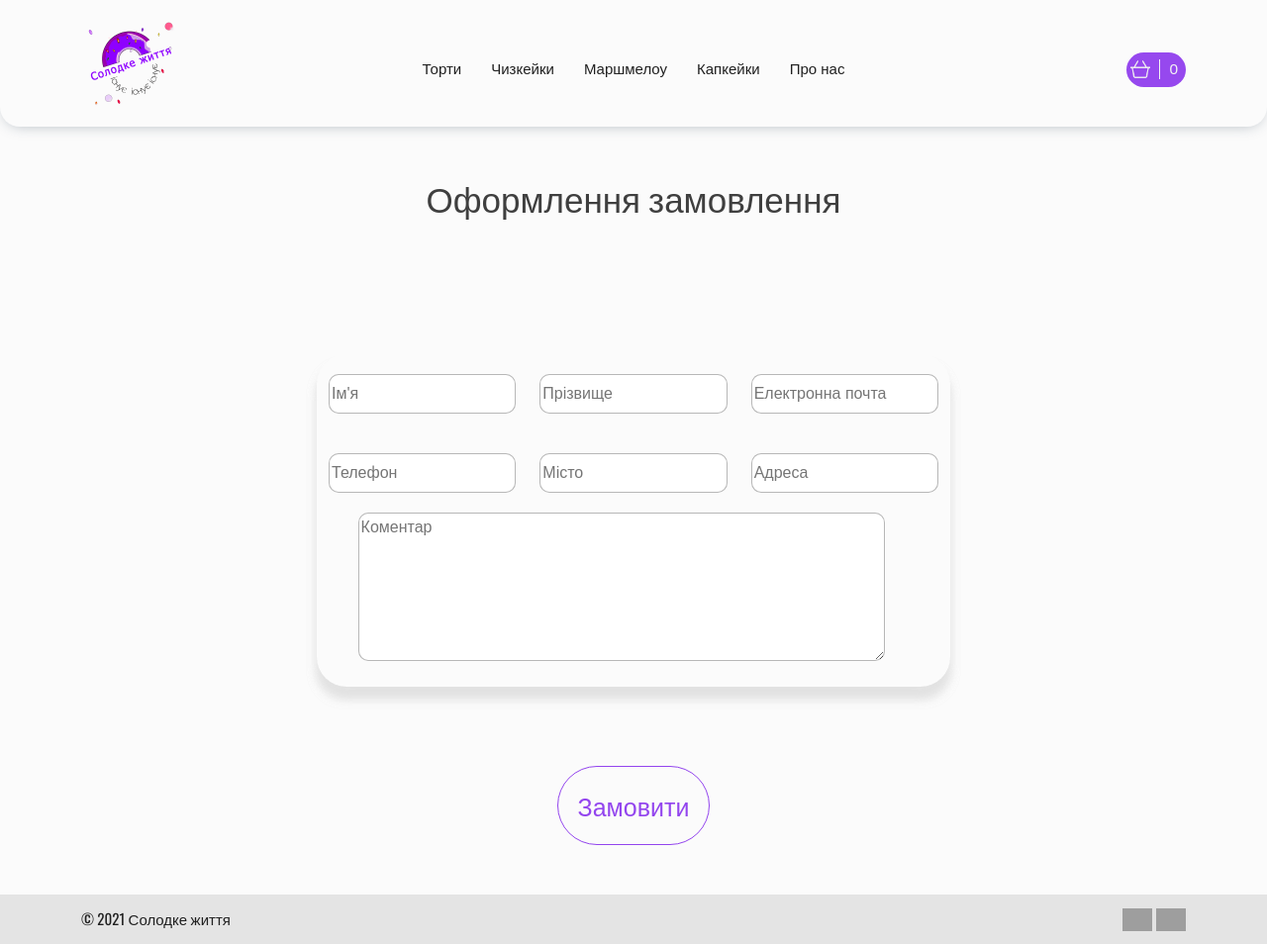
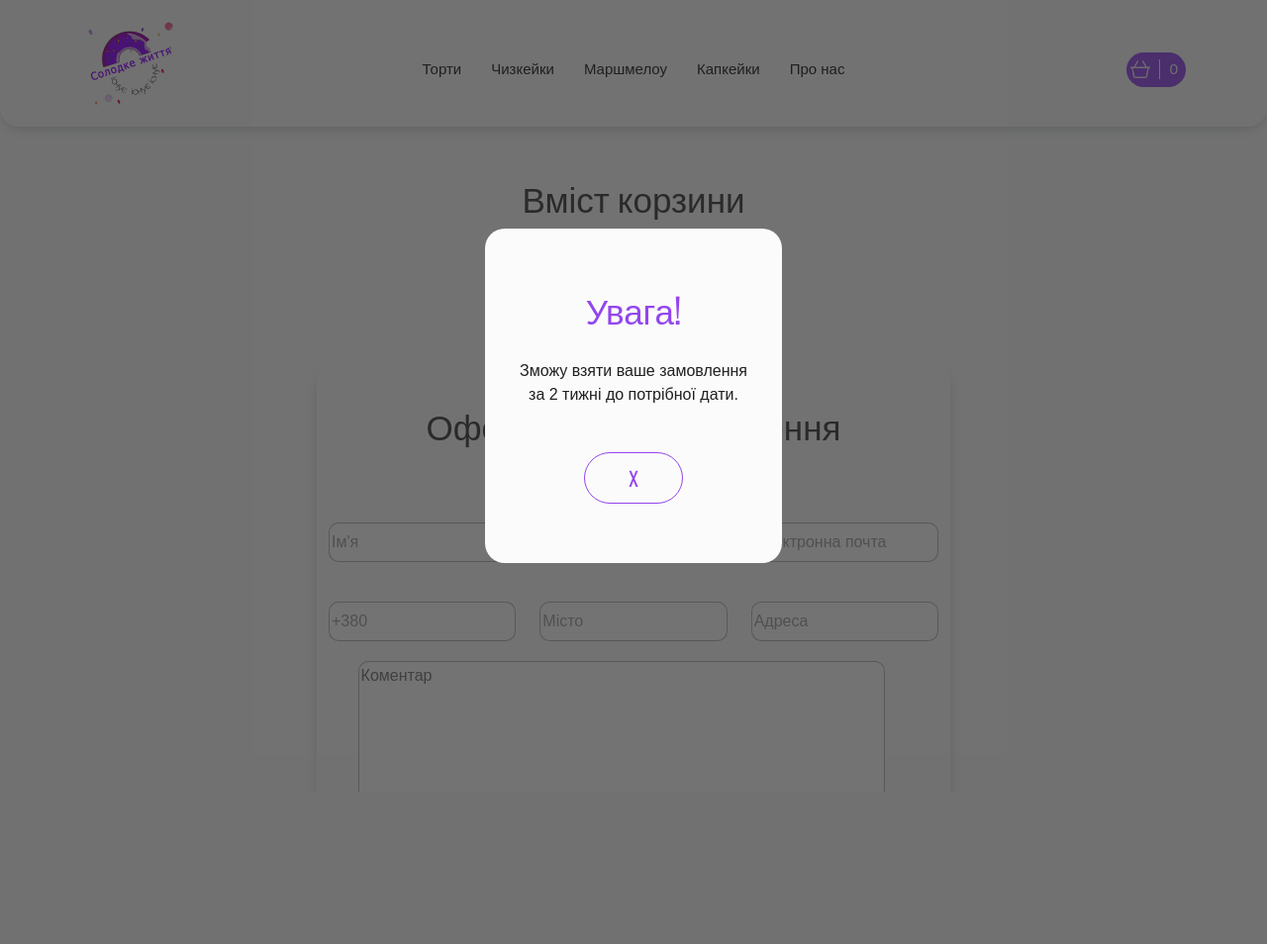
Before and after one commit to wartinich/sweet_life, a Django app: page /orders/create/ in a window 1280 px wide. Shown: the whole page at 99% size. After the commit the page ends 800 px from the top, so only its background shows below. Run offline with Django 3.2, Linux system fonts and the light colour scheme; style sheets or scripts are compiled from the project's sources; some web fonts are replaced; grey boxes are pictures that could not be loaded.

Commit message:
Finish line

```diff
--- a/orders/forms.py
+++ b/orders/forms.py
@@ -20,7 +20,8 @@ class OrderCreateForm(forms.ModelForm):
                 'placeholder': "Електронна почта"
             }),
             'phone': TextInput(attrs={
-                'placeholder': "Телефон"
+                'placeholder': "Телефон",
+                "value": "+380"
             }),
             'address': TextInput(attrs={
                 'placeholder': "Адреса"
--- a/orders/templates/orders/created.html
+++ b/orders/templates/orders/created.html
@@ -8,7 +8,7 @@
             <div id="item_name_row" class="row">
                 <div id="item_name" class="col-md-12">
                     <h1>
-                        Оформлення замовлення
+                        Вміст корзини
                     </h1>
                 </div>
             </div>
@@ -42,8 +42,38 @@
             <!-- space for new cards -->
         </div>
 
+         <div class="popup">
+
+            <div class="popup_body">
+
+                <div class="popup_content">
+                    <h1>
+                        Увага!
+                    </h1>
+
+                    <p>
+                        Зможу взяти ваше замовлення за 2 тижні до потрібної дати.
+                    </p>
+
+                    <button class="button_x">
+                        X
+                    </button>
+                </div>
+
+            </div>
+
+        </div>
+
         <form action="." method="post" name="sending_form">
             <div id="sending_form" class="container">
+
+                <div id="item_name_row" class="row">
+                <div id="item_name" class="col-md-12">
+                    <h1>
+                        Оформлення замовлення
+                    </h1>
+                </div>
+            </div>
                 {% csrf_token %}
                 <!-- sending form start-->
                 <div id="sending_form_row" class="row">
--- a/shop/static/css/register.css
+++ b/shop/static/css/register.css
@@ -23,6 +23,10 @@ body {
   appearance: none;
   -moz-appearance: none;
   -webkit-appearance: none;
+}
+
+body.lock {
+  overflow: hidden;
 }
 
 a {
@@ -297,6 +301,100 @@ section #product_in_bascet_row .col-xl-3.col-md-4.col-sm-6 .price_count p {
   margin-right: 10px;
 }
 
+section .popup {
+  display: none;
+}
+
+section .popup.active {
+  z-index: 999;
+  display: block;
+  position: fixed;
+  width: 100%;
+  height: 100%;
+  top: 0;
+  left: 0;
+  background-color: rgba(31, 31, 31, 0.623);
+}
+
+section .popup.active .popup_body {
+  height: 100%;
+  display: -webkit-box;
+  display: -ms-flexbox;
+  display: flex;
+  -webkit-box-pack: center;
+      -ms-flex-pack: center;
+          justify-content: center;
+  -webkit-box-align: center;
+      -ms-flex-align: center;
+          align-items: center;
+}
+
+section .popup.active .popup_body .popup_content {
+  width: 300px;
+  display: -webkit-box;
+  display: -ms-flexbox;
+  display: flex;
+  -webkit-box-pack: center;
+      -ms-flex-pack: center;
+          justify-content: center;
+  -webkit-box-orient: vertical;
+  -webkit-box-direction: normal;
+      -ms-flex-direction: column;
+          flex-direction: column;
+  padding: 60px 30px;
+  text-align: center;
+  -webkit-box-align: center;
+      -ms-flex-align: center;
+          align-items: center;
+  background-color: #fbfbfb;
+  border-radius: 20px;
+  border: none;
+}
+
+section .popup.active .popup_body .popup_content h1 {
+  color: #9345ee;
+  margin-bottom: 30px;
+}
+
+section .popup.active .popup_body .popup_content p {
+  font-size: 16px;
+  line-height: 1.5;
+  font-family: 'Ralyway', sans-serif;
+  color: #202020;
+}
+
+section .popup.active .popup_body .popup_content button {
+  margin-top: 30px;
+  width: 100px;
+  border: 1.5px solid #9345ee;
+  background-color: #fbfbfb;
+  -webkit-transition: 0.3s;
+  transition: 0.3s;
+  border-radius: 50px;
+  color: #9345ee;
+  font-size: 20px;
+  padding: 10px 0;
+  font-family: 'Oswald', sans-serif;
+}
+
+section .popup.active .popup_body .popup_content button:hover {
+  -webkit-box-shadow: 0px 0px 47px 8px rgba(113, 72, 255, 0.3);
+          box-shadow: 0px 0px 47px 8px rgba(113, 72, 255, 0.3);
+  color: #fbfbfb;
+  background-color: #7148FF;
+  border: 1.5px solid #7148FF;
+}
+
+section .popup.active .popup_body .popup_content button:active {
+  -webkit-box-shadow: 0px 0px 47px 8px rgba(113, 72, 255, 0.3);
+          box-shadow: 0px 0px 47px 8px rgba(113, 72, 255, 0.3);
+  background-color: #7148FF;
+}
+
+section .popup.active .popup_body.unactive {
+  display: none;
+}
+
 section #sending_form {
   margin-top: 80px;
   border-radius: 30px;
@@ -347,7 +445,24 @@ section #sending_form #sending_form_row .col-md-4 div input {
   width: 100%;
   height: 40px;
   border: 1px solid rgba(82, 82, 82, 0.411);
+  color: #a1a0a0;
   border-radius: 10px;
+}
+
+section #sending_form #sending_form_row .col-md-4 div input::-webkit-input-placeholder {
+  color: #a1a0a0;
+}
+
+section #sending_form #sending_form_row .col-md-4 div input:-ms-input-placeholder {
+  color: #a1a0a0;
+}
+
+section #sending_form #sending_form_row .col-md-4 div input::-ms-input-placeholder {
+  color: #a1a0a0;
+}
+
+section #sending_form #sending_form_row .col-md-4 div input::placeholder {
+  color: #a1a0a0;
 }
 
 section #sending_form #sending_form_row .col-md-12.coment {
--- a/shop/static/css/register.scss
+++ b/shop/static/css/register.scss
@@ -18,6 +18,10 @@ body{
     appearance: none;
     -moz-appearance: none;
     -webkit-appearance: none;
+}
+
+body.lock{
+    overflow: hidden;
 }
 
 a{
@@ -234,6 +238,86 @@ section{
         }
     }
 
+    .popup{
+        display: none;
+    }
+
+    .popup.active{
+        z-index: 999;
+        display: block;
+        position: fixed;
+        width: 100%;
+        height: 100%;
+        top: 0;
+        left: 0;
+        background-color:rgba(31, 31, 31, 0.623);
+
+        .popup_body{
+            height: 100%;
+            display: flex;
+            justify-content: center;
+            align-items:center;
+
+            .popup_content{
+                width: 300px;
+                display: flex;
+                justify-content: center;
+                flex-direction: column;
+                padding: 60px 30px;
+                text-align: center;
+                align-items:center;
+                background-color:#fbfbfb;
+                border-radius:20px;
+                border:none;
+
+                h1{
+                    color:rgb(147, 69, 238);
+                    margin-bottom: 30px;
+                }
+
+                p{
+                    font-size: 16px;
+                    line-height: 1.5;
+                    font-family: 'Ralyway', sans-serif;
+                    color: rgb(32, 32, 32);
+                }
+
+                button{
+                    margin-top: 30px;
+                    width: 100px;
+                    border:1.5px solid rgb(147, 69, 238);
+                    background-color:#fbfbfb;
+                    transition: 0.3s;
+                    border-radius: 50px;
+
+
+                    color: rgb(147, 69, 238);
+                    font-size: 20px;
+                    padding: 10px 0;
+                    font-family: 'Oswald', sans-serif;
+                }
+
+                button:hover{
+                    box-shadow: 0px 0px 47px 8px rgba(113,  72,  255, 0.3);
+                    color:#fbfbfb;
+                    background-color:#7148FF;
+                    border:1.5px solid #7148FF;;
+                }
+
+                button:active{
+                    box-shadow: 0px 0px 47px 8px rgba(113,  72,  255, 0.3);
+                    background-color:#7148FF;
+                }
+            }
+        }
+
+        .popup_body.unactive{
+            display: none;
+        }
+    }
+
+
+
     // new sccs
 
     #sending_form{
@@ -262,11 +346,17 @@ section{
                 div{
                     margin: 20px 0 20px;
                     width: 200px;
+
                     input{
                         width: 100%;
                         height:40px;
                         border:1px solid rgba(82, 82, 82, 0.411);
+                        color: rgb(161, 160, 160);
                         border-radius:10px;
+                    }
+
+                    input::placeholder {
+                        color: rgb(161, 160, 160);
                     }
                 }
 
--- /dev/null
+++ b/shop/static/js/register.js
@@ -0,0 +1,22 @@
+//burger menu start
+const iconMenu = document.querySelector('.burger_menu');
+if(iconMenu){
+    const burgerBody = document.querySelector('.col-md-12.burger_body');
+    iconMenu.addEventListener("click",function(e){
+    iconMenu.classList.toggle('active');
+    burgerBody.classList.toggle('active');
+    });
+}
+//burger menu end
+
+// modal window start
+(function () {
+    document.querySelector('.popup').classList.toggle ('active')
+    document.querySelector("body").classList.toggle('lock');
+}());
+
+document.querySelector('.button_x').addEventListener('click',e =>{
+    document.querySelector('.popup').classList.toggle ('active');
+    document.querySelector("body").classList.toggle('lock');
+});
+// modal window end
--- a/shop/static/js/script.js
+++ /dev/null
@@ -1,9 +0,0 @@
-//burger menu
-const iconMenu = document.querySelector('.burger_menu');
-if(iconMenu){
-    const burgerBody = document.querySelector('.col-md-12.burger_body');
-    iconMenu.addEventListener("click",function(e){
-    iconMenu.classList.toggle('active');
-    burgerBody.classList.toggle('active');
-    });
-}
--- a/shop/templates/main/base.html
+++ b/shop/templates/main/base.html
@@ -32,6 +32,6 @@
     {% include 'main/include/footer.html' %}
 </div>
 
-<script src="{% static 'js/script.js' %}"></script>
+<script src="{% static 'js/register.js' %}"></script>
 
 </body>
--- a/shop/templates/main/home.html
+++ b/shop/templates/main/home.html
@@ -26,6 +26,7 @@
             </div>
             <!-- carousel end -->
         </div>
+
 
         <div class="container">
             <div id="cardAreaSmall" class="row">
```
Also changed, not shown: 1 other file.
